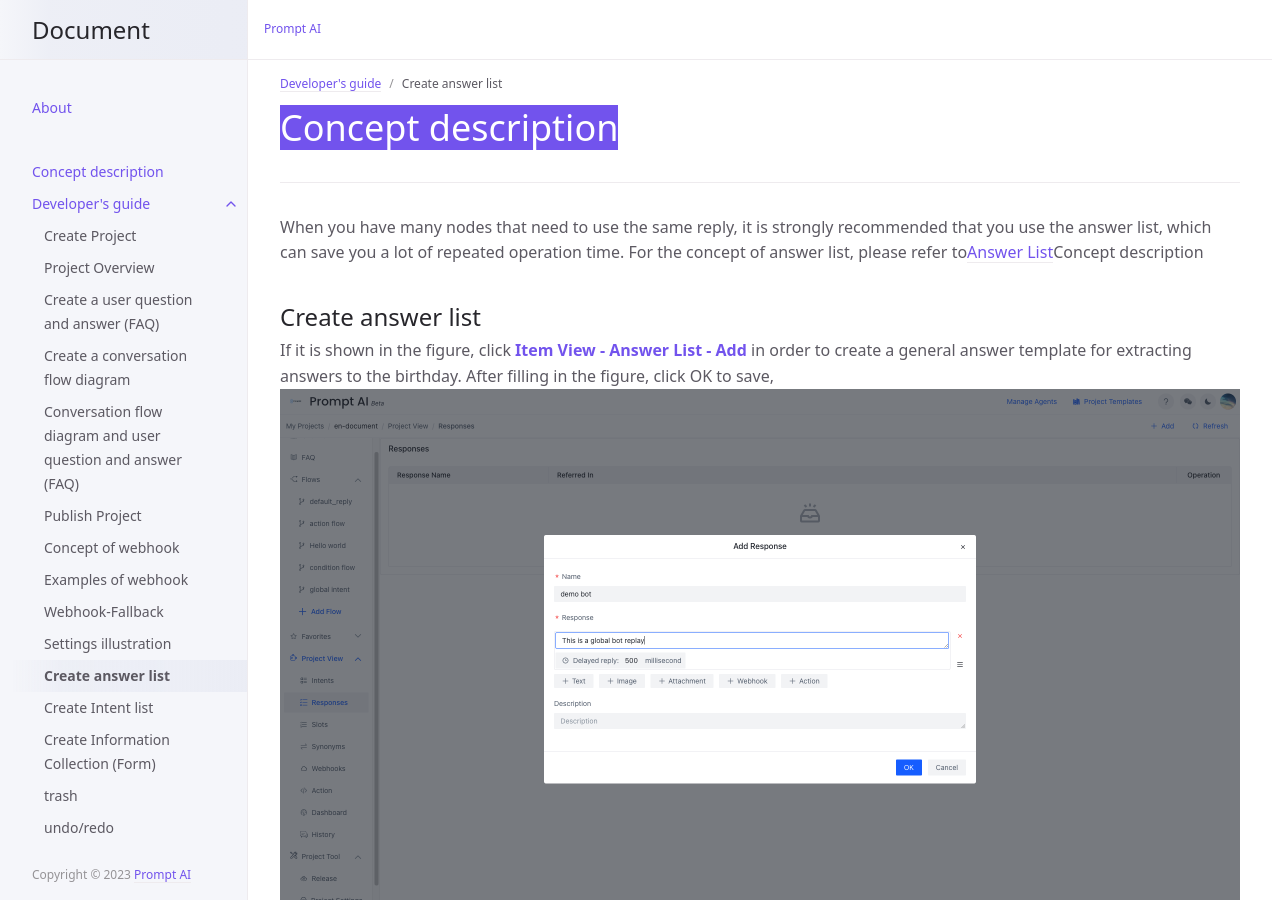
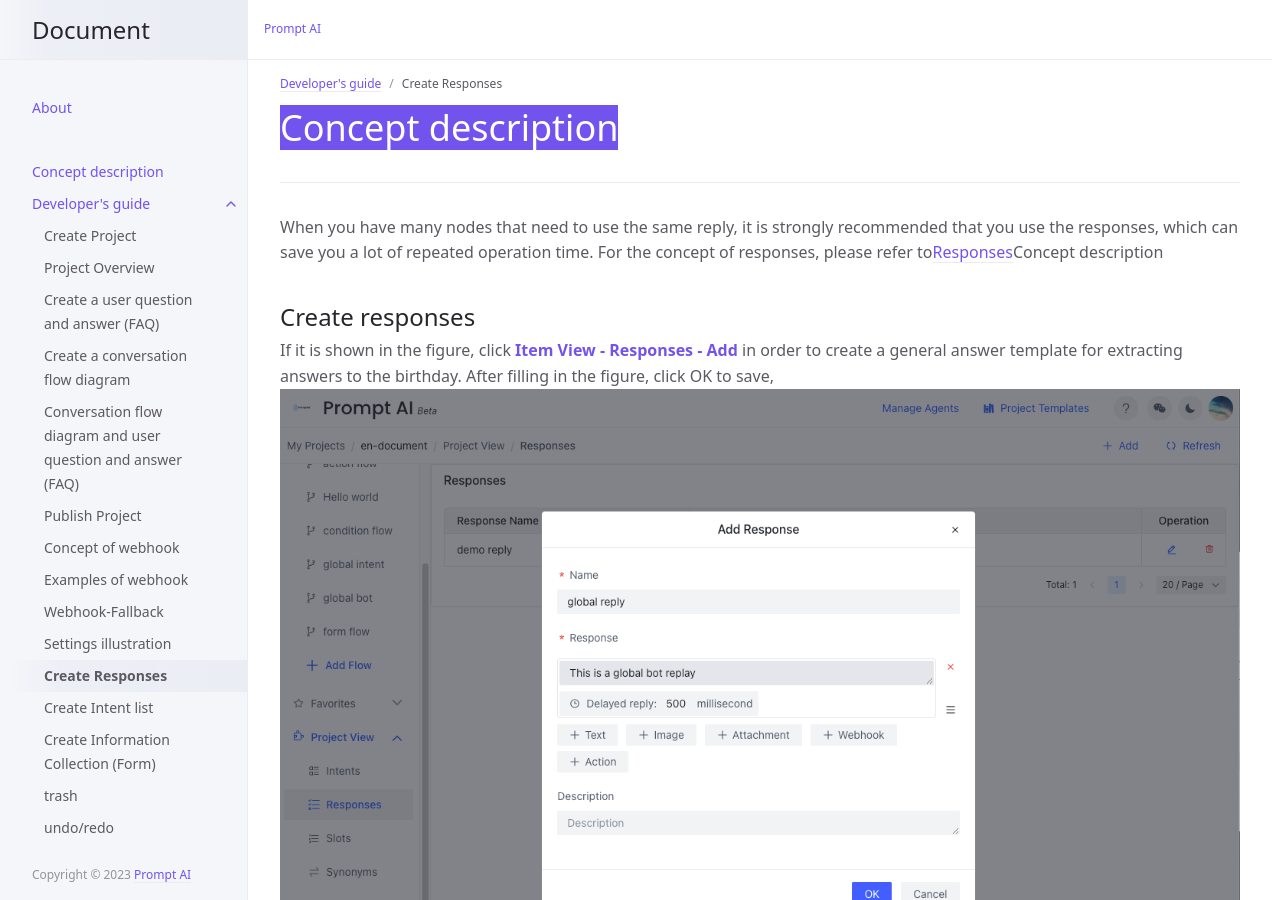
Before and after one commit to PromptAI/promptdialog, a Jekyll site: the page built from docs/tutorial/node-template/bot-global.md, in a window 1280 px wide and 900 px high. Built offline with Jekyll 4.4.1, drawn with Linux system fonts in a browser that asks for light colours; some of the changed text lies outside the part shown.

Commit message:
1、update big image for bot global

```diff
--- a/docs/tutorial/node-template/bot-global.md
+++ b/docs/tutorial/node-template/bot-global.md
@@ -1,6 +1,6 @@
 ---
 layout: en
-title: Create answer list
+title: Create Responses
 parent: Developer's guide
 nav_order: 21
 ---
@@ -8,18 +8,18 @@ nav_order: 21
 # Concept description
 {: .no_toc .header }
 ---
-When you have many nodes that need to use the same reply, it is strongly recommended that you use the answer list, which can save you a lot of repeated operation time.
-For the concept of answer list, please refer to[Answer List](/docs/appendix/appendix/#回答列表)Concept description
+When you have many nodes that need to use the same reply, it is strongly recommended that you use the responses, which can save you a lot of repeated operation time.
+For the concept of responses, please refer to[Responses](/docs/appendix/appendix/#回答列表)Concept description
 
-## Create answer list
+## Create responses
 
-If it is shown in the figure, click **Item View - Answer List - Add** in order to create a general answer template for extracting answers to the birthday. After filling in the figure, click OK to save,
+If it is shown in the figure, click **Item View - Responses - Add** in order to create a general answer template for extracting answers to the birthday. After filling in the figure, click OK to save,
 ![11-bot-global](/assets/images/tutorial/template/01-bot-global.png)
 ## Use in conversation flow diagrams
 1. Here we use the flow diagram to create the intention list. Please refer to the [Create Bot List](/docs/tutorial/node-template/bot-global/)tutorial for the creation process:
    ![05-user-global](/assets/images/tutorial/template/02-bot-global.png)
 
-2. Select one of the last two nodes of the flow graph, click **to select** from the answer list as shown in the figure, and then select the answer template we just created. Do the same for the other of the last two nodes
+2. Select one of the last two nodes of the flow graph, click **to select** from the responses as shown in the figure, and then select the answer template we just created. Do the same for the other of the last two nodes
    ![12-bot-global](/assets/images/tutorial/template/03-bot-global.png)
    ![12-bot-global](/assets/images/tutorial/template/04-bot-global.png)
 
```
Also changed, not shown: assets/images/tutorial/template/01-bot-global.png, assets/images/tutorial/template/02-bot-global.png, assets/images/tutorial/template/03-bot-global.png, assets/images/tutorial/template/04-bot-global.png.
